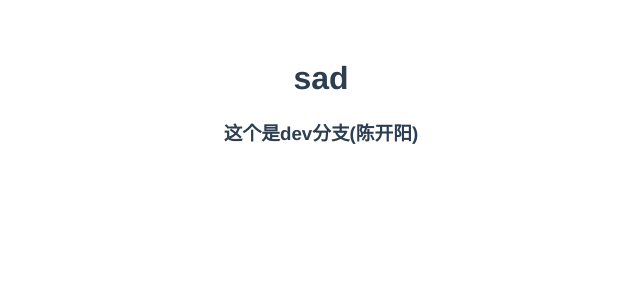
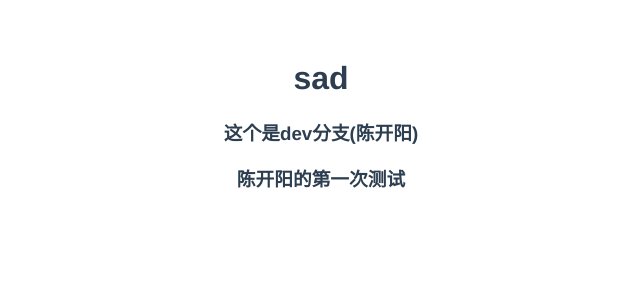
Before and after one commit to HuaianFlowingYear/test-0703---, a Vue app: page / in a window 1280 px wide. Shown: the top 300 px of the page, without its empty margins (319-959 px from the left). Built offline with nearby package versions, Linux system fonts and the light colour scheme.

Commit message:
陈开阳的第一次测试

```diff
--- a/src/App.vue
+++ b/src/App.vue
@@ -2,6 +2,7 @@
   <div id="app">
     <h1>sad</h1>
     <h3>这个是dev分支(陈开阳)</h3>
+    <h3>陈开阳的第一次测试</h3>
   </div>
 </template>
 
```
